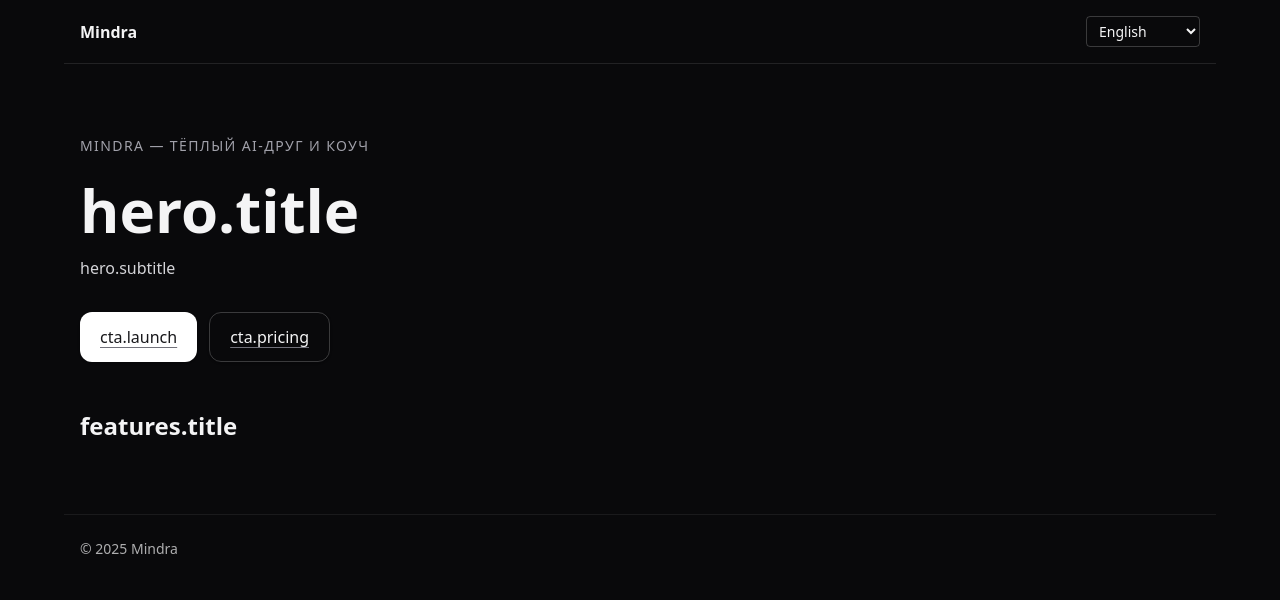
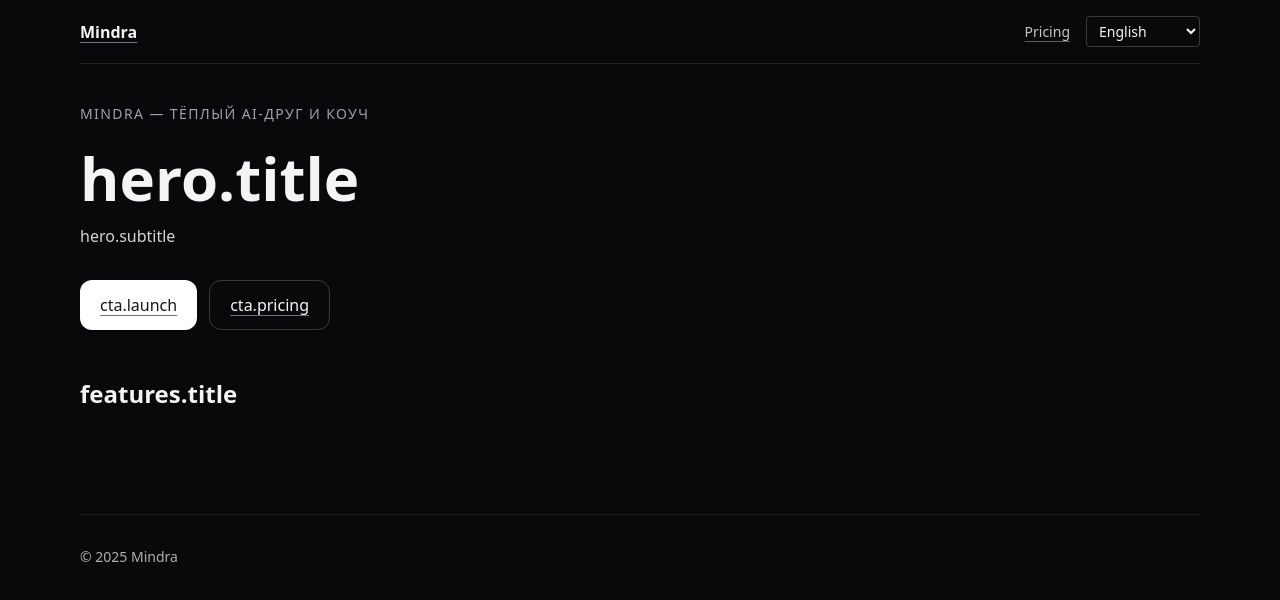
Before and after one commit to virusmindra/mindra-site, a Next.js app: page /en in a window 1280 px wide. Shown: the top 600 px of the page. Built offline with nearby package versions, Linux system fonts and the light colour scheme.

Commit message:
feat(pricing): add localized pricing page and merge pricing messages in i18n

```diff
--- a/src/app/[locale]/layout.tsx
+++ b/src/app/[locale]/layout.tsx
@@ -1,40 +1,28 @@
 import "@/app/globals.css";
+import {NextIntlClientProvider} from "next-intl";
 import type {Metadata} from "next";
-import {NextIntlClientProvider} from "next-intl";
 import getRequestConfig from "@/i18n";
-import LanguageSwitcher from "@/components/LanguageSwitcher";
+import Header from "@/components/Header";
+import Footer from "@/components/Footer";
 
 export const metadata: Metadata = {
   title: "Mindra",
-  description: "Support, motivation and habits in one bot"
+  description: "Support, motivation & habit tracker — in one bot"
 };
 
-export default async function LocaleLayout({
-  children,
-  params
-}: {
-  children: React.ReactNode;
-  params: { locale: string };
-}) {
-  const locale = params?.locale ?? "ru";
-  // грузим сообщения через наш i18n helper
-  const {messages} = await getRequestConfig({locale});
+export default async function RootLayout({
+  children, params
+}: { children: React.ReactNode; params: {locale: string} }) {
+  const {messages} = await getRequestConfig({locale: params.locale});
 
   return (
-    <html lang={locale}>
-      <body className="min-h-dvh bg-zinc-950 text-zinc-100">
-        <header className="container mx-auto flex items-center justify-between py-4 border-b border-white/10">
-          <div className="font-semibold">Mindra</div>
-          <LanguageSwitcher />
-        </header>
-
+    <html lang={params.locale}>
+      <body className="container mx-auto px-5">
         <NextIntlClientProvider messages={messages}>
-          <main className="container mx-auto py-8">{children}</main>
+          <Header locale={params.locale} />
+          <main>{children}</main>
+          <Footer />
         </NextIntlClientProvider>
-
-        <footer className="container mx-auto py-6 border-t border-white/10 text-sm opacity-70">
-          © {new Date().getFullYear()} Mindra
-        </footer>
       </body>
     </html>
   );
--- /dev/null
+++ b/src/app/[locale]/pricing/page.tsx
@@ -0,0 +1,53 @@
+import {useTranslations} from "next-intl";
+import {TELEGRAM_URL} from "@/lib/links";
+
+export default function PricingPage() {
+  const t = useTranslations();
+  const features: string[] = t.raw("features.items");
+
+  return (
+    <section className="py-10">
+      <h1 className="text-4xl font-semibold">{t("pricing.title")}</h1>
+      <p className="mt-3 text-zinc-300">{t("pricing.subtitle")}</p>
+
+      <div className="grid md:grid-cols-3 gap-4 mt-8">
+        {/* Free */}
+        <div className="rounded-2xl border border-white/10 p-6">
+          <h3 className="text-xl font-semibold">{t("plan.free")}</h3>
+          <p className="opacity-80 mt-2">{t("plan.free.desc")}</p>
+          <a className="inline-block mt-6 rounded-xl px-4 py-2 border border-white/20"
+             href={TELEGRAM_URL} target="_blank" rel="noreferrer">
+            {t("cta.telegram")}
+          </a>
+        </div>
+
+        {/* Plus */}
+        <div className="rounded-2xl border border-white/10 p-6">
+          <h3 className="text-xl font-semibold">{t("plan.plus")}</h3>
+          <p className="opacity-90 mt-1">{t("plan.plus.from")}</p>
+          <p className="opacity-80 mt-2">{t("plan.plus.desc")}</p>
+          <a className="inline-block mt-6 rounded-xl px-4 py-2 bg-white text-zinc-900"
+             href={TELEGRAM_URL} target="_blank" rel="noreferrer">
+            {t("cta.telegram")}
+          </a>
+        </div>
+
+        {/* Pro */}
+        <div className="rounded-2xl border border-white/10 p-6">
+          <h3 className="text-xl font-semibold">{t("plan.pro")}</h3>
+          <p className="opacity-90 mt-1">{t("plan.pro.from")}</p>
+          <p className="opacity-80 mt-2">{t("plan.pro.desc")}</p>
+          <a className="inline-block mt-6 rounded-xl px-4 py-2 border border-white/20"
+             href={TELEGRAM_URL} target="_blank" rel="noreferrer">
+            {t("cta.telegram")}
+          </a>
+        </div>
+      </div>
+
+      <h2 className="mt-10 text-2xl font-semibold">{t("features.header")}</h2>
+      <ul className="mt-3 space-y-1 opacity-90">
+        {features.map((f, i) => (<li key={i}>• {f}</li>))}
+      </ul>
+    </section>
+  );
+}
--- /dev/null
+++ b/src/components/Footer.tsx
@@ -0,0 +1,7 @@
+export default function Footer() {
+  return (
+    <footer className="mt-16 py-8 border-t border-white/10 text-sm opacity-70">
+      © 2025 Mindra
+    </footer>
+  );
+}
--- /dev/null
+++ b/src/components/Header.tsx
@@ -0,0 +1,16 @@
+import Link from "next/link";
+import LanguageSwitcher from "@/components/LanguageSwitcher";
+
+type Props = { locale: string };
+
+export default function Header({locale}: Props) {
+  return (
+    <header className="flex items-center justify-between py-4 border-b border-white/10">
+      <Link href={`/${locale}`} className="font-semibold">Mindra</Link>
+      <nav className="flex items-center gap-4 text-sm">
+        <Link href={`/${locale}/pricing`} className="opacity-80 hover:opacity-100">Pricing</Link>
+        <LanguageSwitcher />
+      </nav>
+    </header>
+  );
+}
--- a/src/i18n.ts
+++ b/src/i18n.ts
@@ -1,15 +1,13 @@
 import {getRequestConfig} from 'next-intl/server';
 
-const SUPPORTED = ['ru','en','uk','pl','es','fr','de','kk','hy','ka','md'] as const;
-type Locale = typeof SUPPORTED[number];
+export default getRequestConfig(async ({locale}) => {
+  const base = (await import(`@/app/[locale]/messages/${locale}.json`)).default;
 
-function normalizeLocale(input: string | undefined): Locale {
-  const l = (input || '').toLowerCase();
-  return (SUPPORTED as readonly string[]).includes(l) ? (l as Locale) : 'ru';
-}
+  // Пытаемся подмешать переводы для страницы тарифов
+  let pricing: Record<string, unknown> = {};
+  try {
+    pricing = (await import(`@/app/[locale]/messages/${locale}.pricing.json`)).default;
+  } catch (_) {}
 
-export default getRequestConfig(async ({locale}) => {
-  const loc = normalizeLocale(locale);
-  const messages = (await import(`@/app/[locale]/messages/${loc}.json`)).default;
-  return {locale: loc, messages};
+  return {messages: {...base, ...pricing}};
 });
```
